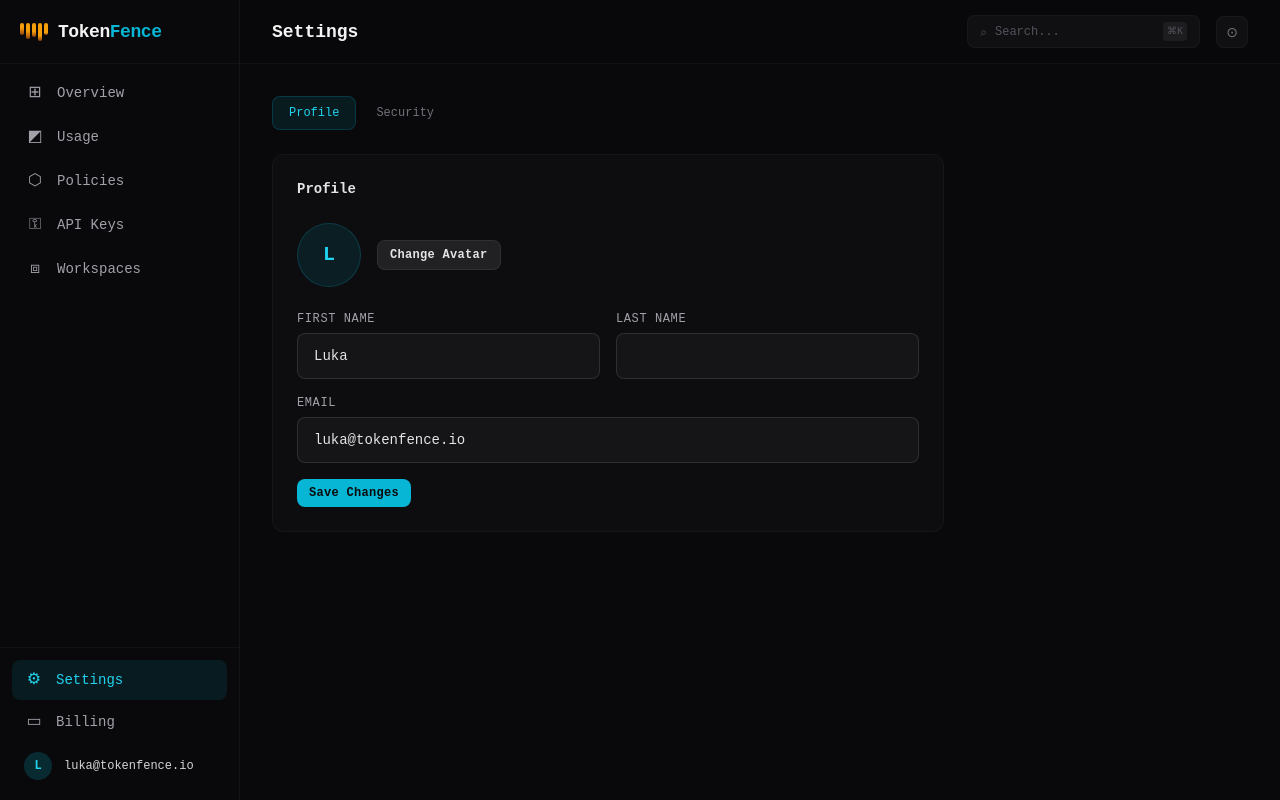
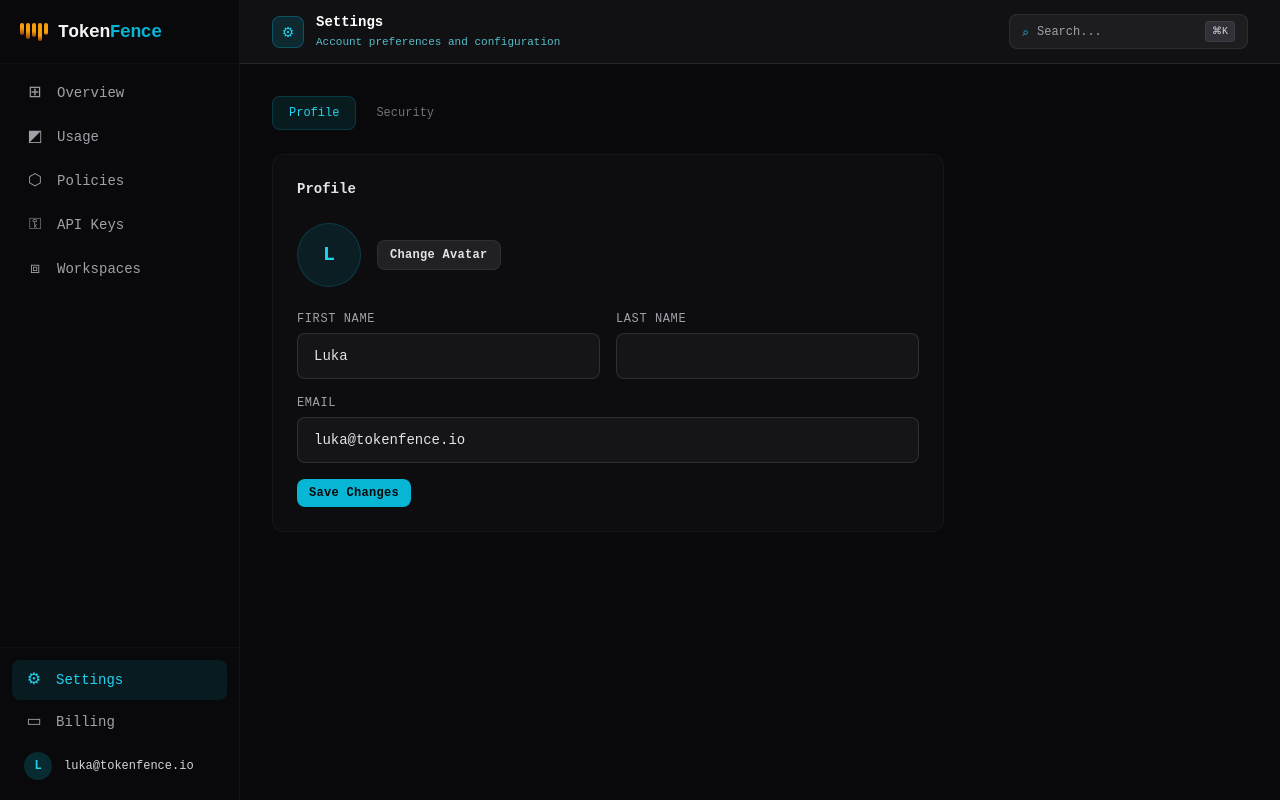
Before and after one commit to samuelbrhane/TokVigil, a Next.js app in the folder frontend/: page /dashboard/settings in a window 1280 px wide. Built offline with nearby package versions, Linux system fonts and the light colour scheme.

Commit message:
fix: use white title and brand-colored description in dashboard header, remove notifications

```diff
--- a/frontend/src/components/layout/DashboardHeader.tsx
+++ b/frontend/src/components/layout/DashboardHeader.tsx
@@ -2,40 +2,87 @@
 
 import { usePathname } from "next/navigation";
 
-const titleMap: Record<string, string> = {
-  "/dashboard": "Overview",
-  "/dashboard/usage": "Usage Analytics",
-  "/dashboard/policies": "Policies",
-  "/dashboard/policies/new": "Create Policy",
-  "/dashboard/api-keys": "API Keys",
-  "/dashboard/workspaces": "Workspaces",
-  "/dashboard/settings": "Settings",
-  "/dashboard/billing": "Billing",
+const titleMap: Record<
+  string,
+  { title: string; description: string; icon: string }
+> = {
+  "/dashboard": {
+    title: "Overview",
+    description: "Monitor your AI usage at a glance",
+    icon: "⊞",
+  },
+  "/dashboard/usage": {
+    title: "Usage Analytics",
+    description: "Detailed breakdown of all API activity",
+    icon: "◩",
+  },
+  "/dashboard/policies": {
+    title: "Policies",
+    description: "Manage rate limits, budgets, and rules",
+    icon: "⬡",
+  },
+  "/dashboard/policies/new": {
+    title: "Create Policy",
+    description: "Define a new usage policy",
+    icon: "⬡",
+  },
+  "/dashboard/api-keys": {
+    title: "API Keys",
+    description: "Manage authentication keys for your SDKs",
+    icon: "⚿",
+  },
+  "/dashboard/workspaces": {
+    title: "Workspaces",
+    description: "Organize projects and environments",
+    icon: "⧈",
+  },
+  "/dashboard/settings": {
+    title: "Settings",
+    description: "Account preferences and configuration",
+    icon: "⚙",
+  },
+  "/dashboard/billing": {
+    title: "Billing",
+    description: "Plan, usage, and payment details",
+    icon: "▭",
+  },
 };
 
 export default function DashboardHeader() {
   const pathname = usePathname();
-  const title = titleMap[pathname] || "Dashboard";
+  const page = titleMap[pathname] || {
+    title: "Dashboard",
+    description: "",
+    icon: "⊞",
+  };
 
   return (
-    <header className="h-16 border-b border-surface-800/30 bg-surface-950/80 backdrop-blur-sm flex items-center justify-between px-8">
-      <div>
-        <h1 className="text-lg font-bold font-mono text-surface-100">{title}</h1>
+    <header className="h-16 border-b border-surface-700/50 bg-surface-900/60 backdrop-blur-sm flex items-center justify-between px-8">
+      <div className="flex items-center gap-3">
+        <div className="w-8 h-8 rounded-lg bg-brand-500/15 border border-brand-500/30 flex items-center justify-center">
+          <span className="text-sm text-brand-400">{page.icon}</span>
+        </div>
+        <div>
+          <h1 className="text-sm font-bold font-mono text-white">
+            {page.title}
+          </h1>
+          <p className="hidden md:block text-[11px] font-mono text-brand-300/80 mt-0.5">
+            {page.description}
+          </p>
+        </div>
       </div>
-      <div className="flex items-center gap-4">
-        {/* Search */}
-        <div className="hidden md:flex items-center gap-2 px-3 py-1.5 rounded-lg bg-surface-900/60 border border-surface-800/40">
-          <span className="text-surface-600 text-xs">⌕</span>
+
+      <div className="flex items-center gap-3">
+        <div className="hidden md:flex items-center gap-2 px-3 py-1.5 rounded-lg bg-surface-800/60 border border-surface-700/50 hover:border-brand-500/30 transition-colors">
+          <span className="text-brand-400 text-xs">⌕</span>
           <input
             placeholder="Search..."
-            className="bg-transparent text-xs text-surface-300 placeholder-surface-600 font-mono outline-none w-40"
+            className="bg-transparent text-xs text-white placeholder-surface-400 font-mono outline-none w-40"
           />
-          <kbd className="text-[10px] text-surface-600 font-mono px-1 py-0.5 rounded bg-surface-800/60">⌘K</kbd>
+          <kbd className="text-[10px] text-surface-300 font-mono px-1.5 py-0.5 rounded bg-surface-700/60 border border-surface-600/40">
+            ⌘K
+          </kbd>
         </div>
-        {/* Notifications */}
-        <button className="w-8 h-8 rounded-lg bg-surface-900/60 border border-surface-800/40 flex items-center justify-center text-surface-500 hover:text-brand-400 transition-colors">
-          <span className="text-sm">⊙</span>
-        </button>
       </div>
     </header>
   );
```
